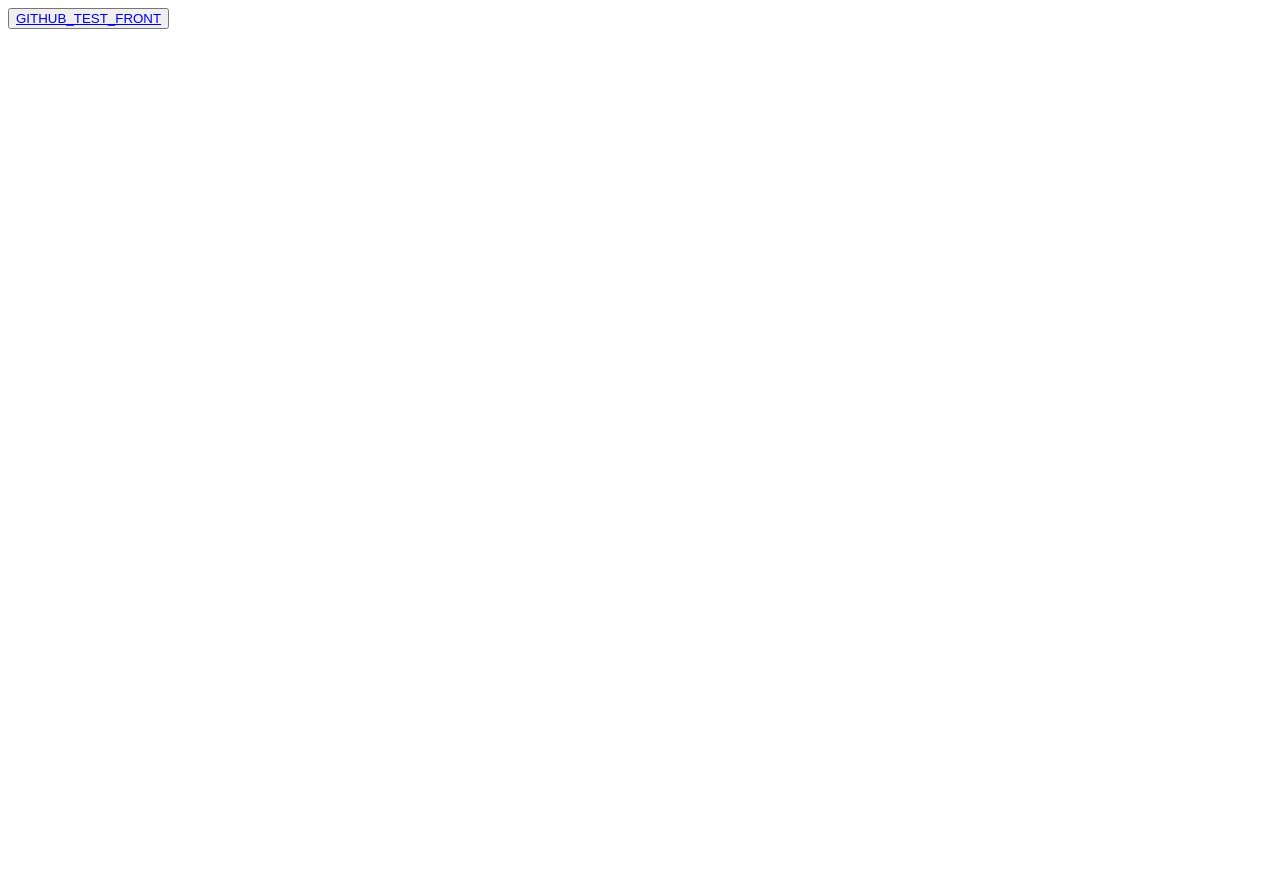
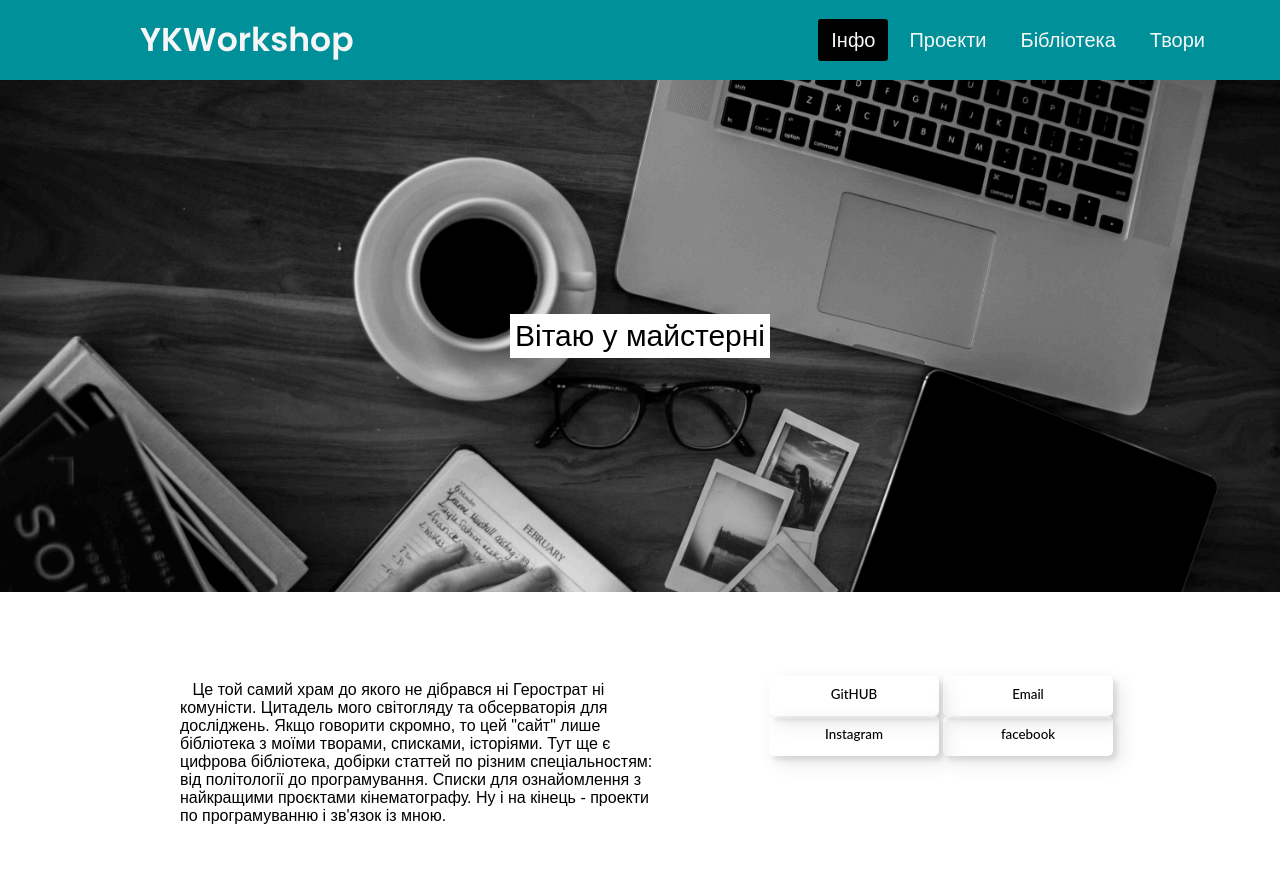
Before and after one commit to StepanPokhodzhai/samrob, a plain HTML site: page index.html in a window 1280 px wide. Before the commit the page ends 800 px from the top, so only its background shows below. Drawn offline with Linux system fonts and the light colour scheme; a web font is replaced by a local one.

Commit message:
Add files via upload

```diff
--- a/index.html
+++ b/index.html
@@ -1,9 +1,41 @@
 <!DOCTYPE html>
-<html>
-<head>
-	<title></title>
-</head>
-<body>
- <button><a href="ykw.html">GITHUB_TEST_FRONT</a></button>
-</body>
+<html lang="uk">
+  <head>
+    <meta charset="utf-8">
+    <title>YKW</title>
+    <meta name="viewport" content="width=device-width, initial-scale=1.0">
+    <link rel="stylesheet" href="css\ykw.css">
+    <!--Icons library-->
+    <script src="https://kit.fontawesome.com/a076d05399.js"></script>
+  </head>
+  <body>
+    <nav>
+       <input type="checkbox" id="check">
+        <label for="check" class="checkbtn">
+         <i class="fas fa-bars"></i>
+        </label>
+        <label class="logo">YKWorkshop</label>
+      <ul>
+        <li><a class="picked" href="#">Інфо</a></li>
+        <li><a class="active" href="prj.html">Проекти</a></li>
+        <li><a class="active" href="lib.html">Бібліотека</a></li>
+        <li><a class="active" href="wri.html">Твори</a></li>
+      </ul>
+    </nav>
+    <section class="back"><p class="blocktext">Вітаю у майстерні</p></section>
+    <div class="content">
+    <div class="blocktext_content">
+      	&ensp; Це той самий храм до якого не дібрався ні Герострат ні комуністи. Цитадель мого світогляду та обсерваторія для досліджень.
+      Якщо говорити скромно, то цей "сайт" лише бібліотека з моїми творами, списками, історіями. Тут ще є цифрова бібліотека,
+      добірки статтей по різним спеціальностям: від політології до програмування. Списки для ознайомлення з найкращими проєктами кінематографу.
+      Ну і на кінець - проекти по програмуванню і зв'язок із мною.
+   </div>
+    <div class="buttontext">
+   	  <button class="custom-btn btn-16"><a href="https://github.com/StepanPokhodzhai" class="connection">GitHUB</a></button>
+   	  <button class="custom-btn btn-16"><a href="https://github.com/StepanPokhodzhai" class="connection">Email</a></button>
+   	  <button class="custom-btn btn-16"><a href="https://www.instagram.com/stepan_pokhodzhai/" class="connection">Instagram</a></button>
+   	  <button class="custom-btn btn-16"><a href="https://www.facebook.com/stelkerstepan/" class="connection">facebook</a></button>
+   </div>
+   </div>
+  </body>
 </html>
```
Also changed, not shown: prj.html (+1 -1 lines), wri.html (+1 -1 lines).
